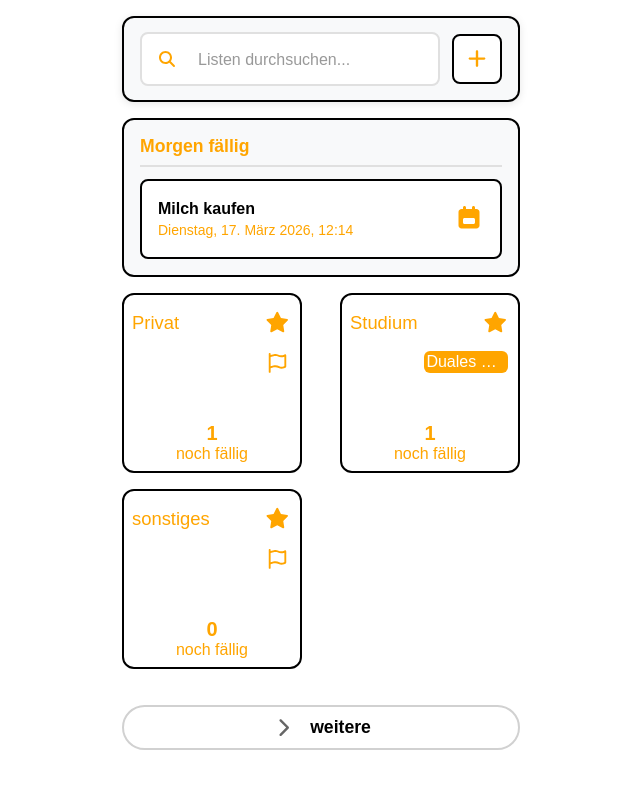
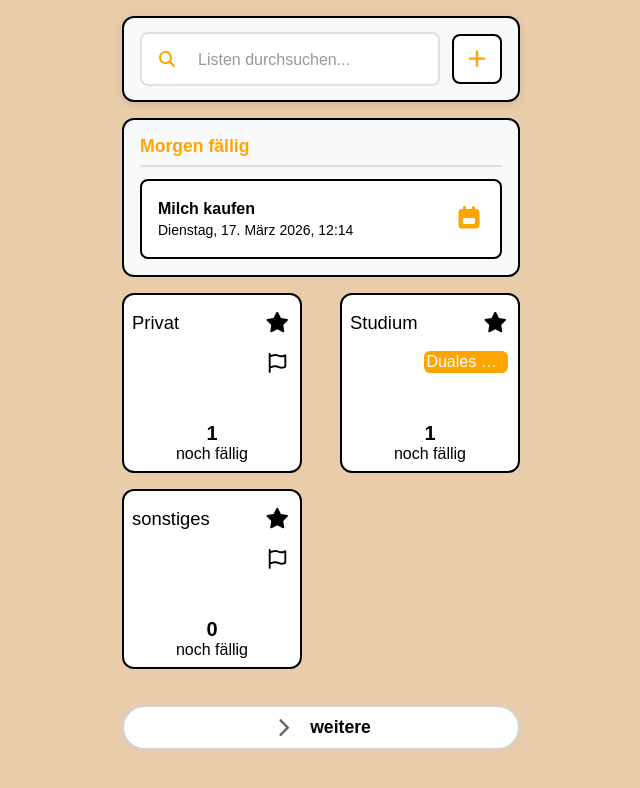
Before and after one commit to keckamreck/backendbanditen, a Next.js app: page /dashboard in a window 1280 px wide. Shown: the top 788 px of the page, without its empty margins (319-959 px from the left). Built offline with nearby package versions, Linux system fonts and the light colour scheme.

Commit message:
changed colors

```diff
--- a/src/app/dashboard/page.module.css
+++ b/src/app/dashboard/page.module.css
@@ -5,8 +5,8 @@
 /* Base Layout */
 .page {
   display: flex;
-  background: white;
-  color: orange;
+  background-color: #e9ccaa;
+  color: black;
   font-size: 1rem;
   width: 100vw;
   min-height: 100vh;
@@ -281,6 +281,7 @@
 }
 
 .dueIcon {
+  color: orange;
   font-size: 1.5rem;
 }
 
```
